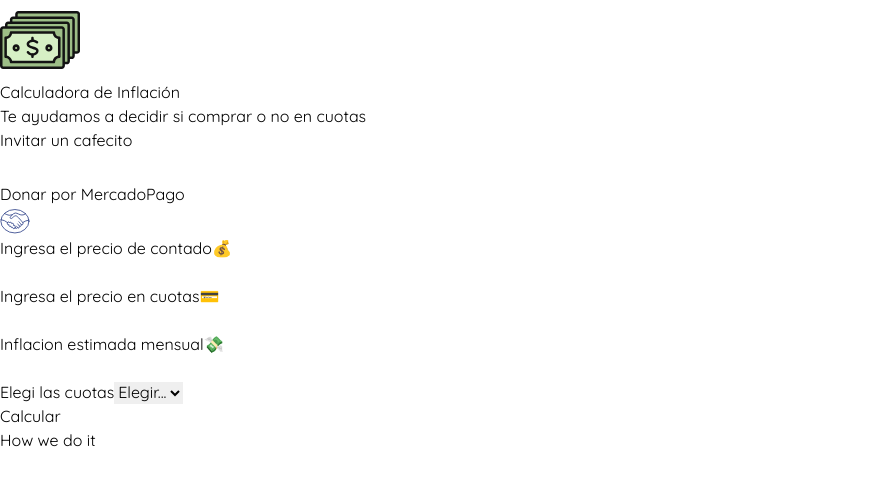
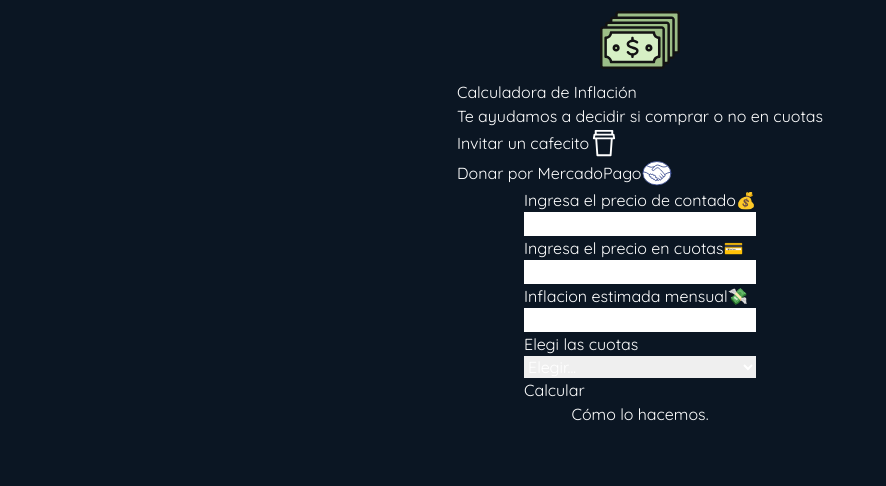
Before and after one commit to JulianP14/inflation-app, a Next.js app: page / in a window 1280 px wide. Shown: the top 486 px of the page, without its empty margins (0-886 px from the left). Built offline with nearby package versions, Linux system fonts and the light colour scheme.

Commit message:
Intentando incluir un navbar con estados

```diff
--- /dev/null
+++ b/Components/Footer.jsx
@@ -0,0 +1,40 @@
+'use client'
+
+import Link from "next/link"
+import { useState } from "react";
+const Footer = () => {
+
+    const [isHowActive, setIsHowActive] = useState(true);
+
+    const showHow = (e) => {
+        e.preventDefault();
+        if (!isHowActive) {
+            return setIsHowActive(!isHowActive);
+        } else {
+            return setIsHowActive(!isHowActive)
+        }
+    }
+
+    return (
+        <div
+            className=' w-full py-5 px-4 flex flex-col items-center justify-center rounded-t-3xl bg-[#051429]'
+        >
+            {isHowActive ? (
+                <Link
+                    href={'/funcionamiento'}
+                    className='my-5 flex flex-col justify-center'
+                    onClick={showHow}
+                >
+                    <p className="text-xl">Cómo lo hacemos.</p>
+                </Link>
+            ) : (
+                <Link href={'/'} className='my-5 flex flex-col justify-center'>
+                    <p className="text-xl">Volver.</p>
+                </Link>
+            )}
+
+        </div>
+    )
+}
+
+export default Footer
--- a/Components/Result.jsx
+++ b/Components/Result.jsx
@@ -38,7 +38,7 @@ const Result = ({ contadoCuotas, cuotasFijasInt }) => {
                     className={'mt-4'}
                 />
             ) : (
-                <div className='p-8 flex flex-col items-start rounded-lg  shadow-2xl hover:bg-cyan-900 duration-300 bg-gradient-to-t border-2 '>
+                <div className='p-8 flex flex-col items-start rounded-lg  shadow-2xl  duration-300 bg-gradient-to-t border-2 '>
                     <div className='mb-4'>
                         <h1 className='text-5xl'>Resultado</h1>
                     </div>
--- a/Components/Structure.jsx
+++ b/Components/Structure.jsx
@@ -3,7 +3,8 @@ import Link from 'next/link'
 import Inputs from './Inputs'
 import Donations from './Donations'
 import MainTitle from './MainTitle'
-import HowWeDoIt from '@/app/how/page'
+import HowWeDoIt from '@/app/funcionamiento/page'
+import Footer from './Footer'
 
 const Structure = () => {
 
@@ -14,9 +15,8 @@ const Structure = () => {
                 <Donations />
             </div>
             <Inputs />
-            <Link href={'/how'}>
-                <p>How we do it</p>
-            </Link>
+
+            <Footer />
         </>
     )
 }
--- /dev/null
+++ b/app/funcionamiento/page.jsx
@@ -0,0 +1,13 @@
+import Footer from '@/Components/Footer'
+import React from 'react'
+
+const HowWeDoIt = () => {
+    return (
+        <div className="bg-[#0b1623] h-screen flex flex-col items-center justify-start text-white w-screen">
+            <h1>A</h1>
+            <Footer />
+        </div>
+    )
+}
+
+export default HowWeDoIt
--- a/app/how/page.jsx
+++ /dev/null
@@ -1,11 +0,0 @@
-import React from 'react'
-
-const HowWeDoIt = () => {
-    return (
-        <div>
-            <h1></h1>
-        </div>
-    )
-}
-
-export default HowWeDoIt
```
